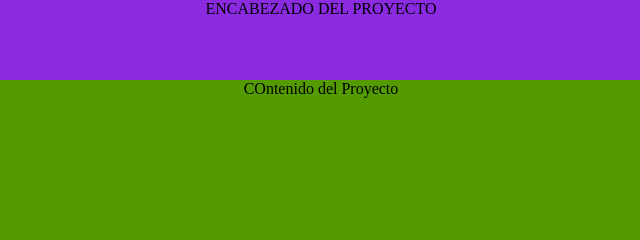
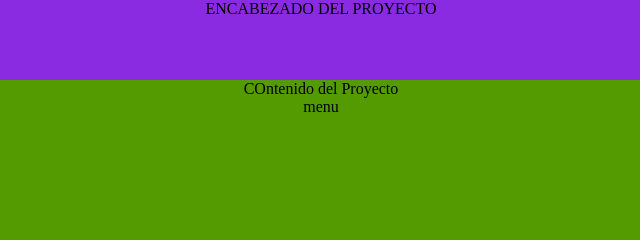
Before and after one commit to ortizpablos1/pruebaWeb, a plain HTML site: page inde.html in a window 1280 px wide. Shown: the top 240 px of the page, 319-959 px from the left. Drawn offline with Linux system fonts and the light colour scheme.

Commit message:
cambio eleny

```diff
--- a/inde.html
+++ b/inde.html
@@ -9,7 +9,9 @@
   </head>
   <body>
     <header>ENCABEZADO DEL PROYECTO</header>
-    <main>COntenido del Proyecto</main>
+    <main>COntenido del Proyecto
+     <nav>menu</nav>
+    </main>
     <footer>Pie de pagina</footer>
   </body>
 </html>
```
